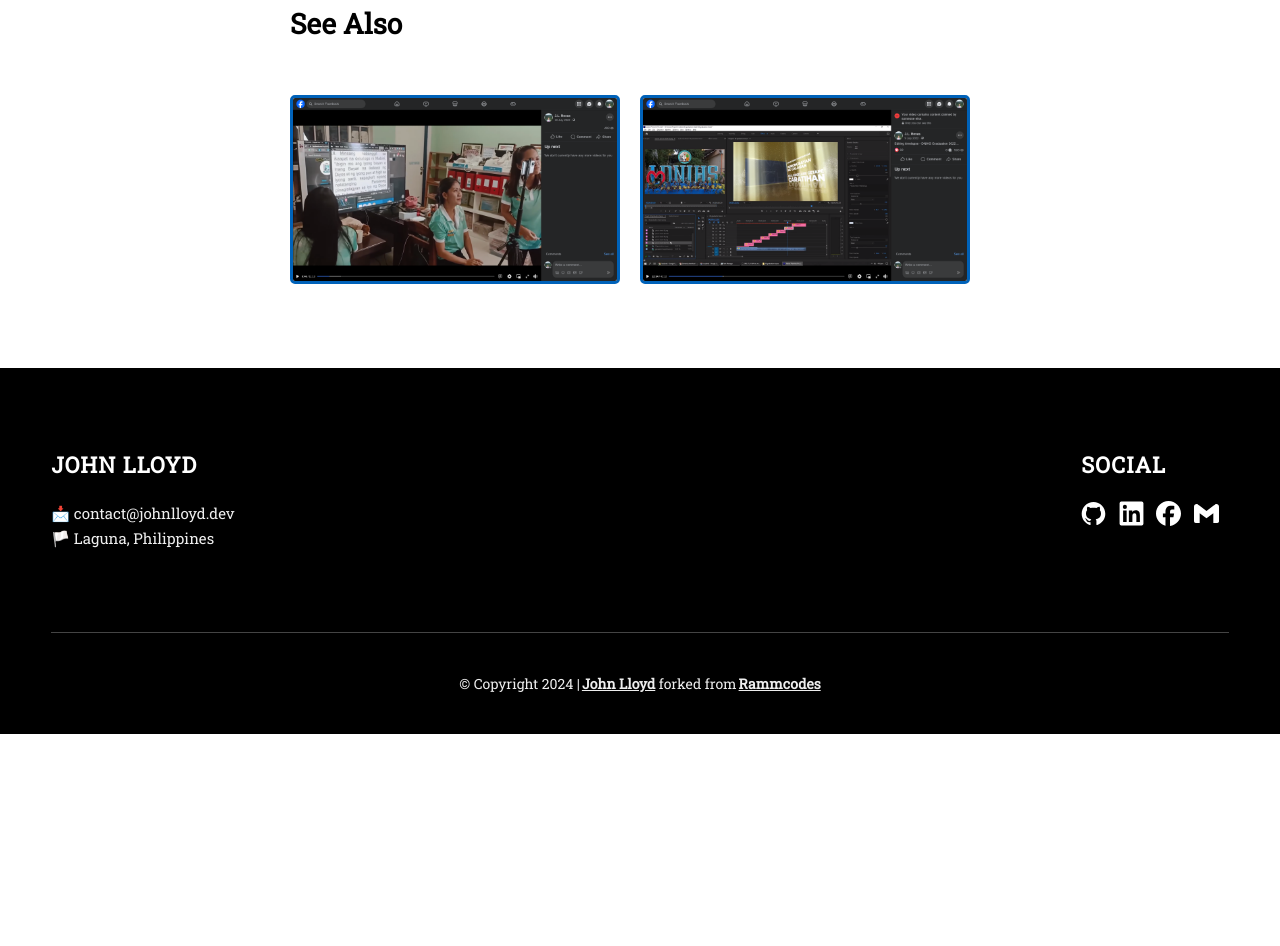
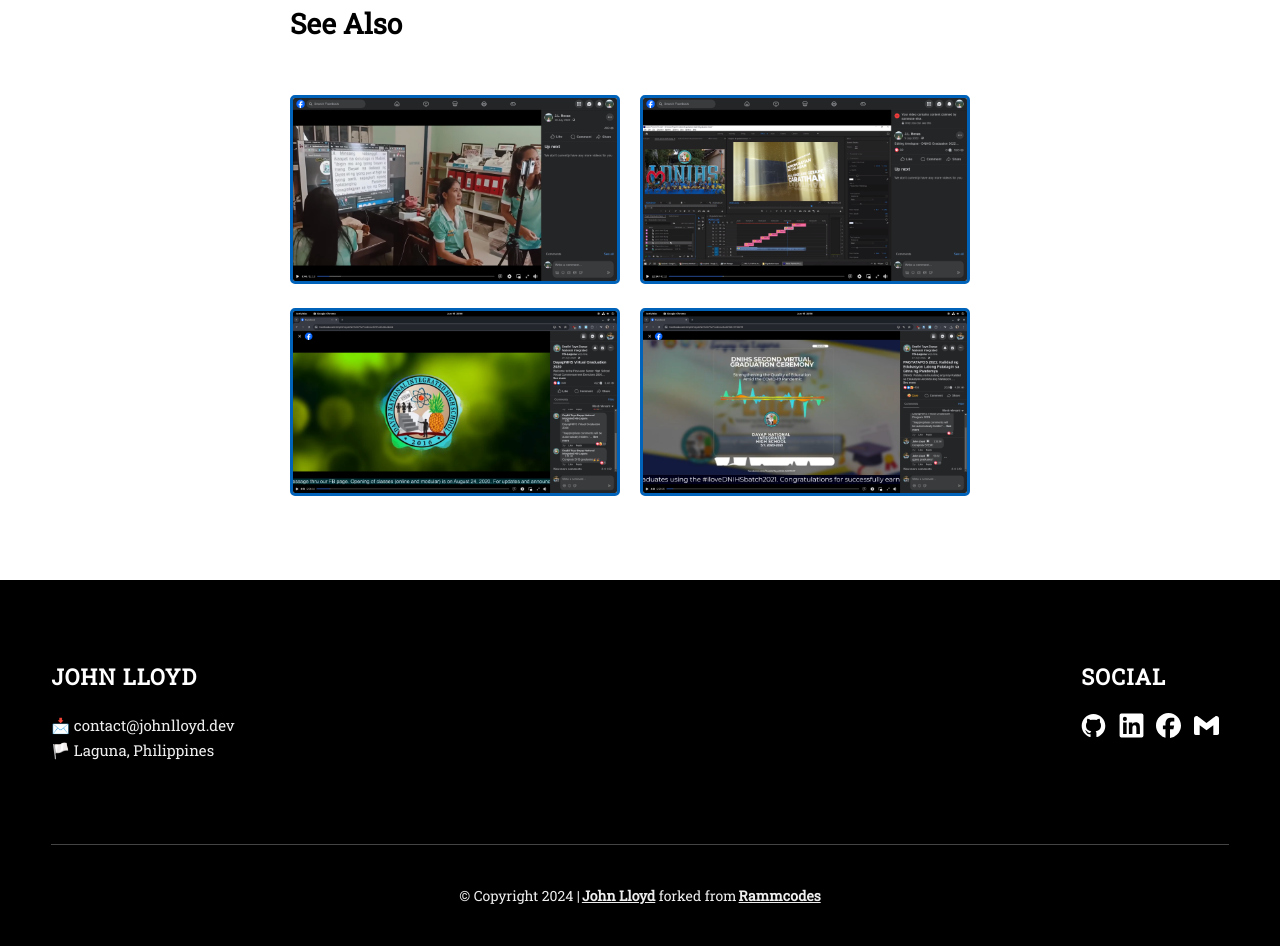
Before and after one commit to xpall/projects, a website: page virtual-graduation.html in a window 1280 px wide. Shown: the part 2821-3767 px from the top of the page. Before the commit the page ends 3555 px from the top, so only its background shows below. Drawn offline with nearby package versions, Linux system fonts and the light colour scheme.

Commit message:
Added previous graduation videos

```diff
--- a/virtual-graduation.html
+++ b/virtual-graduation.html
@@ -183,6 +183,30 @@
                   </div>
                 </a>
               </div>
+              <div class="video-tiles">
+               <a target="_blank" href="https://www.facebook.com/DepEdTayoDNIHS307927/videos/822690831956699">
+                 <div class="image-wrapper">
+                  <img
+                    class="video-buttons"
+                    src="assets/jpeg/project-graduation-2020.png"
+                    alt="graduation-2020">
+                  <div class="tile-overlay">
+                    <p>2020 Virtual Graduation 🔗</p>
+                  </div>
+                  </div>
+               </a>
+                <a target="_blank" href="https://www.facebook.com/DepEdTayoDNIHS307927/videos/309722520224464">
+                  <div class="image-wrapper">
+                    <img
+                      class="video-buttons"
+                      src="assets/jpeg/project-graduation-2021.png"
+                      alt="graduation-2021">
+                    <div class="tile-overlay">
+                      <p>2021 Virtual Graduation 🔗</p>
+                    </div>
+                  </div>
+                </a>
+              </div>
             </div>
           </div>
         </div>
```
Also changed, not shown: assets/jpeg/project-graduation-2020.png (added), assets/jpeg/project-graduation-2021.png (added).
